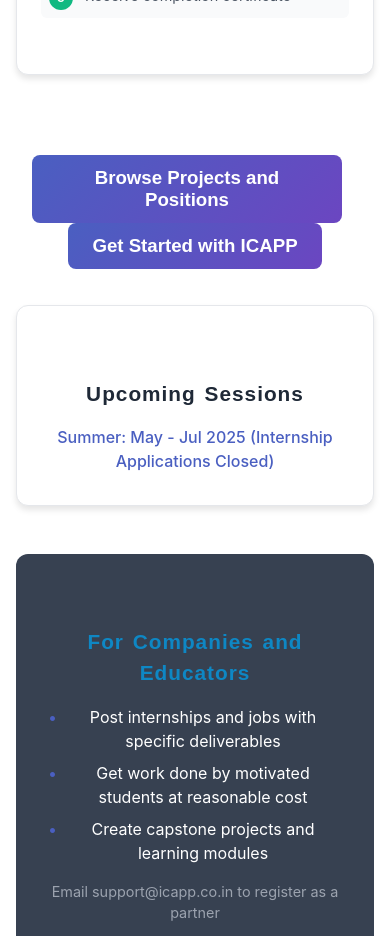
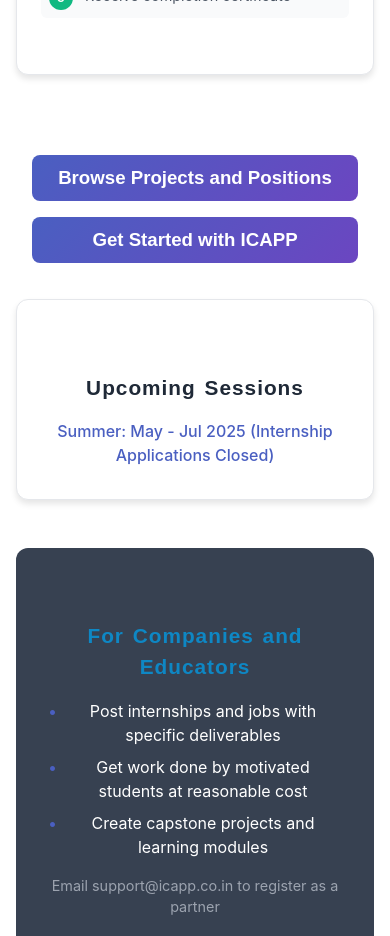
Before and after one commit to gmshroff/icapp-home, a React (Create React App) app: page / in a window 390 px wide. Shown: the part 2100-3036 px from the top of the page. Built offline with nearby package versions, Linux system fonts and the light colour scheme.

Commit message:
Repositioned buttons for responsive layout

```diff
--- a/src/App.css
+++ b/src/App.css
@@ -328,3 +328,26 @@
       padding: 1.5rem;
   }
 }
+
+.button-row {
+  display: flex;
+  flex-direction: row;
+  gap: 1rem;
+  padding: 1rem;
+  margin-bottom: 20px;
+  justify-content: center;
+  align-items: center;
+  flex-wrap: wrap;
+}
+
+@media (max-width: 600px) {
+  .button-row {
+    flex-direction: column;
+    gap: 1rem;
+    align-items: stretch;
+  }
+  .button-row .cta-button {
+    margin-right: 0 !important;
+    width: 100%;
+  }
+}
--- a/src/App.js
+++ b/src/App.js
@@ -173,7 +173,7 @@
                 </div>
             </div>
         </div>
-        <div style={{ padding: '1rem', marginBottom: '20px' }}>
+        <div className="button-row">
           <button
             className="cta-button"
             style={{ marginRight: '1rem' }}
```
Lines whose indentation alone changed are shown as unchanged.
